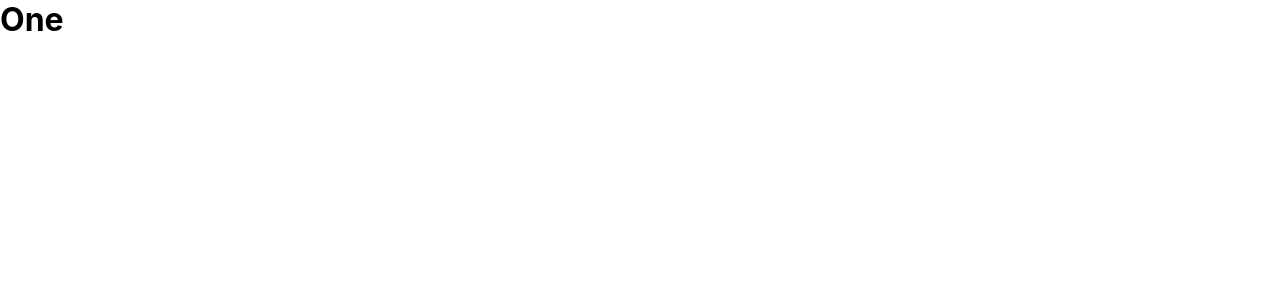
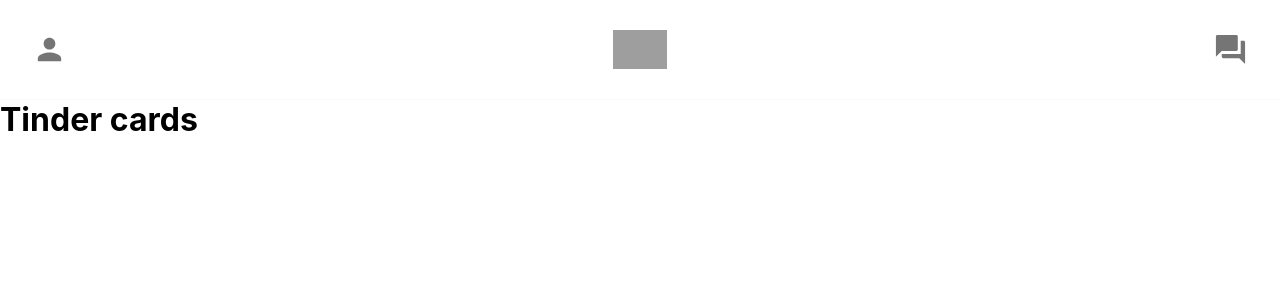
Before and after one commit to Elir-Mahad/tinder, a React (Create React App) app: page / in a window 1280 px wide. Shown: the top 300 px of the page. Built offline with nearby package versions, Linux system fonts and the light colour scheme; grey boxes are pictures that could not be loaded.

Commit message:
created tindercards component and also installed tinder cards through:  npm install --save react-tinder-card

```diff
--- a/package.json
+++ b/package.json
@@ -11,7 +11,8 @@
     "react": "^16.13.1",
     "react-dom": "^16.13.1",
     "react-router-dom": "^5.2.0",
-    "react-scripts": "3.4.3"
+    "react-scripts": "3.4.3",
+    "react-tinder-card": "^1.2.1"
   },
   "scripts": {
     "start": "react-scripts start",
--- a/src/App.js
+++ b/src/App.js
@@ -1,20 +1,21 @@
 import React from "react";
 import { BrowserRouter as Router, Switch, Route } from "react-router-dom";
 import "./App.css";
-// import Header from "./Header";
+import Header from "./Header";
+import TinderCards from "./TinderCards";
 
 function App() {
 	return (
 		<div className="app">
+			<Header />
 			<Router>
 				<Switch>
 					<Route path="/chat">
-						<h1> Chat </h1>
+						<h1> I am the chat page </h1>
 					</Route>
 					<Route path="/">
-						<h1> One </h1>
+						<TinderCards />
 					</Route>
-					{/* <Header /> */}
 				</Switch>
 			</Router>
 		</div>
--- /dev/null
+++ b/src/TinderCards.js
@@ -0,0 +1,12 @@
+import React from "react";
+import "./TinderCards.css";
+
+function TinderCards() {
+	return (
+		<div>
+			<h1>Tinder cards</h1>
+		</div>
+	);
+}
+
+export default TinderCards;
```
Also changed, not shown: src/TinderCards.css (added), 1 other file (tests, documents, lock files or other folders).
